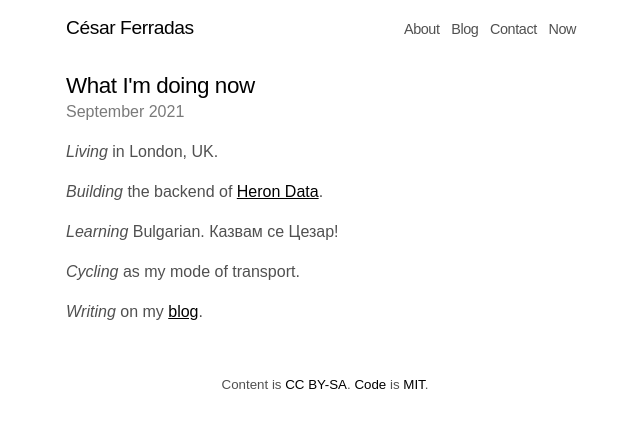
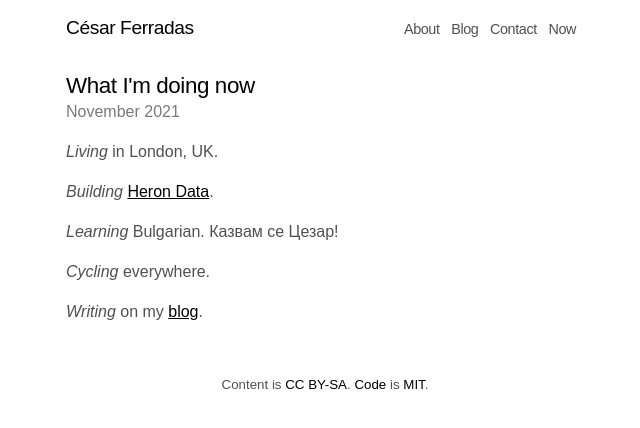
Before and after one commit to cesarferradas/ferrad.as, a Jekyll site: the page built from now.md, in a window 1280 px wide. Shown: the top 428 px of the page, without its empty margins (315-955 px from the left). Built offline with Jekyll 4.4.1, drawn with Linux system fonts in a browser that asks for light colours.

Commit message:
edit now page

```diff
--- a/now.md
+++ b/now.md
@@ -1,15 +1,15 @@
 ---
 title: What I'm doing now
 layout: page
-last_modified_at: 2021-09-01
+last_modified_at: 2021-11-03
 ---
 
 _Living_ in London, UK.
 
-_Building_ the backend of [Heron Data](https://herondata.io).
+_Building_ [Heron Data](https://www.herondata.io).
 
 _Learning_ Bulgarian. Казвам се Цезар!
 
-_Cycling_ as my mode of transport.
+_Cycling_ everywhere.
 
 _Writing_ on my [blog](/blog).
```
